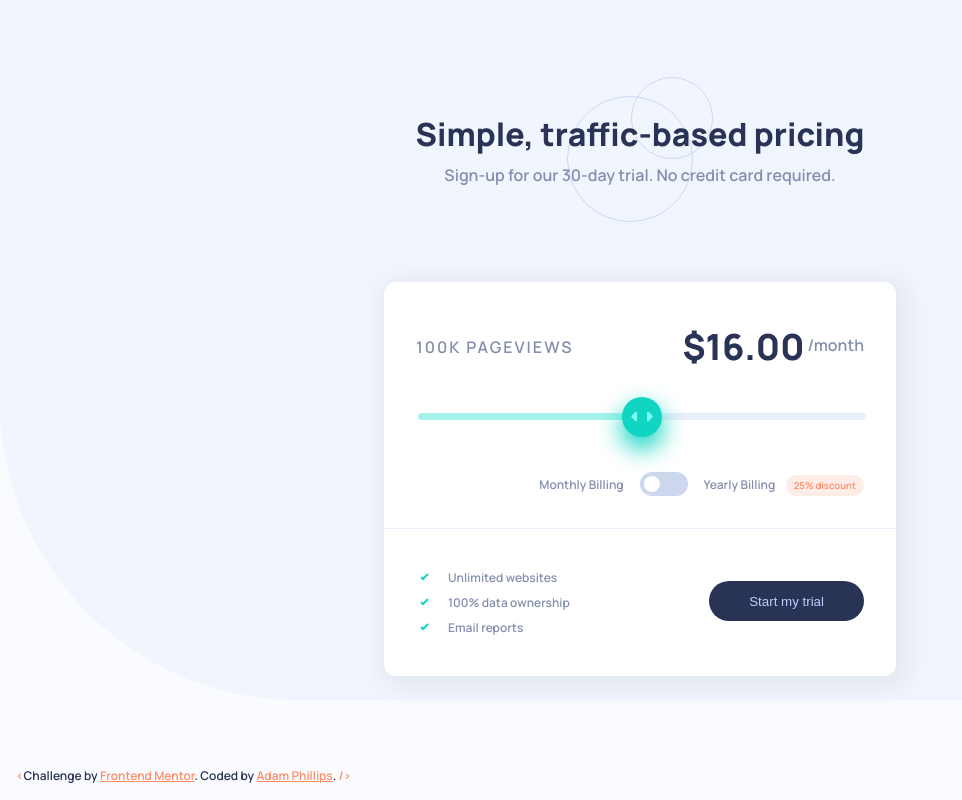
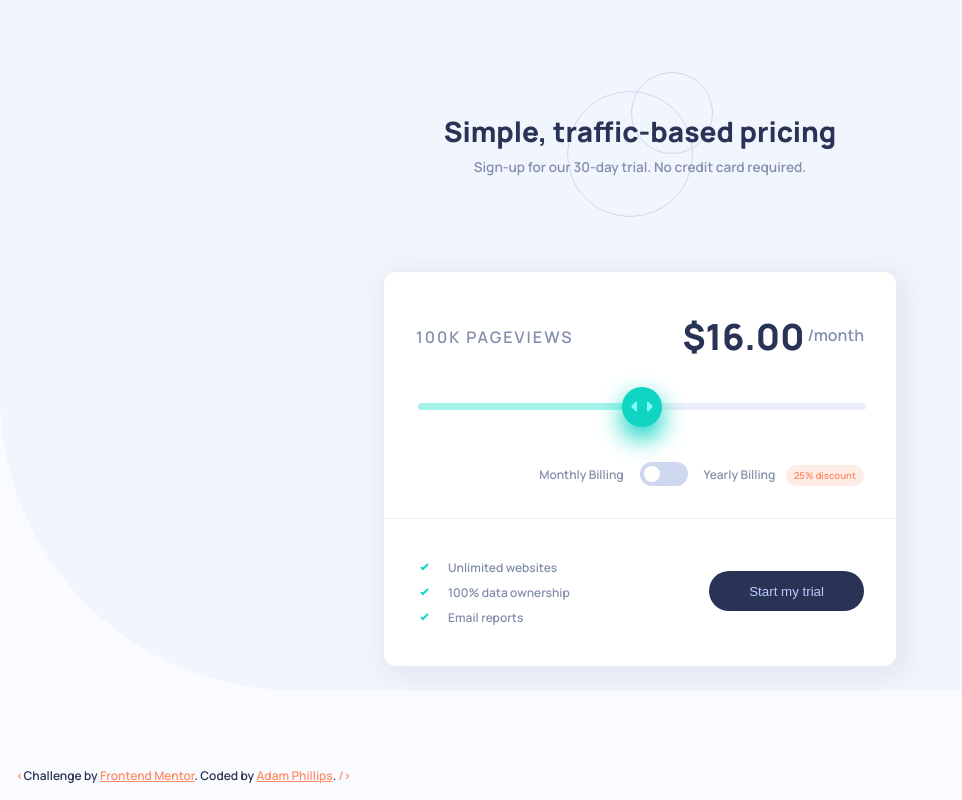
Before and after one commit to adphillips2017/FM_interactive-pricing-component, a plain HTML site: page index.html in a window 1280 px wide. Shown: the whole page, without its empty margins (0-962 px from the left). Drawn offline with Linux system fonts and the light colour scheme.

Commit message:
styles tweak

```diff
--- a/styles.css
+++ b/styles.css
@@ -41,13 +41,14 @@ body {
 
 .header {
   color: var(--dark_blue);
-  font-size: 2rem;
+  font-size: 1.75rem;
   margin-bottom: 0.5rem;
   font-weight: 800;
 }
 
 .subtitle {
   color: var(--gray_blue);
+  font-size: .85rem;
 }
 
 .card {
```
